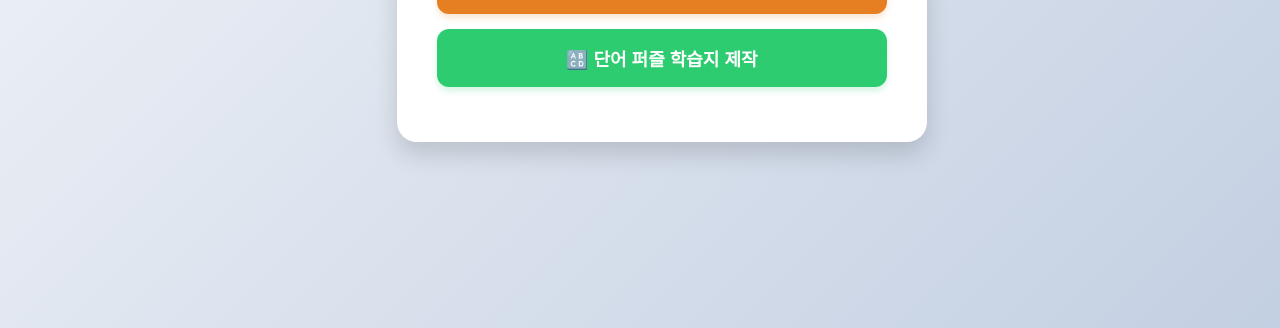
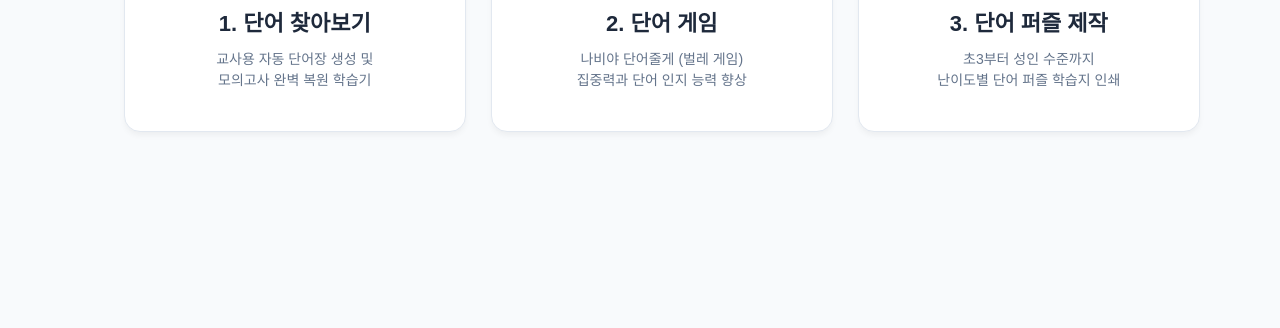
Before and after one commit to hsenglish46/English-Teacher, a plain HTML site: page index.html in a window 1280 px wide. Shown: the part 472-800 px from the top of the page. Drawn offline with Linux system fonts and the light colour scheme.

Commit message:
index.html

```diff
--- a/index.html
+++ b/index.html
@@ -4,74 +4,72 @@ HTML
 <head>
     <meta charset="UTF-8">
     <meta name="viewport" content="width=device-width, initial-scale=1.0">
-    <title>English 클래스 메뉴판</title>
+    <title>English Learning Center</title>
     <style>
         body {
             font-family: 'Malgun Gothic', sans-serif;
-            background: linear-gradient(135deg, #f5f7fa 0%, #c3cfe2 100%);
-            margin: 0;
-            padding: 0;
-            display: flex;
-            justify-content: center;
-            align-items: center;
-            height: 100vh;
+            background-color: #f8fafc;
+            margin: 0; padding: 0;
+            display: flex; justify-content: center; align-items: center;
+            min-height: 100vh;
         }
-        .menu-container {
-            background: white;
-            padding: 40px;
-            border-radius: 20px;
-            box-shadow: 0 12px 24px rgba(0,0,0,0.15);
-            text-align: center;
-            max-width: 450px;
-            width: 90%;
+        .container {
+            width: 90%; max-width: 1100px; padding: 40px 20px; text-align: center;
         }
         h1 {
-            color: #2c3e50;
-            margin-bottom: 10px;
-            font-size: 28px;
+            font-size: 42px; color: #005088; margin-bottom: 10px; font-weight: bold;
         }
-        p {
-            color: #7f8c8d;
-            margin-bottom: 30px;
-            font-size: 16px;
+        .subtitle {
+            font-size: 18px; color: #64748b; margin-bottom: 50px;
         }
-        .btn {
-            display: block;
-            background: #3498db;
-            color: white;
-            padding: 16px;
-            margin: 15px 0;
-            border-radius: 12px;
-            text-decoration: none;
-            font-size: 18px;
-            font-weight: bold;
-            transition: all 0.2s ease;
-            box-shadow: 0 4px 6px rgba(52, 152, 219, 0.2);
+        /* 카드 메뉴 스타일 (기존 2개에서 3개 배치용으로 가로 정렬 설정) */
+        .menu-grid {
+            display: flex; gap: 25px; justify-content: center; flex-wrap: wrap;
         }
-        .btn:hover {
-            background: #2980b9;
-            transform: translateY(-2px);
-            box-shadow: 0 6px 12px rgba(41, 128, 185, 0.3);
+        .menu-card {
+            background: white; border: 1px solid #e2e8f0; border-radius: 16px;
+            padding: 40px 20px; width: 300px; text-align: center; text-decoration: none; color: inherit;
+            box-shadow: 0 4px 6px -1px rgba(0,0,0,0.05); transition: all 0.25s ease;
         }
-        /* 각 버튼별 포인트 색상 */
-        .btn-game { background: #e67e22; box-shadow: 0 4px 6px rgba(230, 126, 34, 0.2); }
-        .btn-game:hover { background: #d35400; box-shadow: 0 6px 12px rgba(211, 84, 0, 0.3); }
-
-        .btn-puzzle { background: #2ecc71; box-shadow: 0 4px 6px rgba(46, 204, 113, 0.2); }
-        .btn-puzzle:hover { background: #27ae60; box-shadow: 0 6px 12px rgba(39, 174, 96, 0.3); }
+        .menu-card:hover {
+            transform: translateY(-8px); box-shadow: 0 20px 25px -5px rgba(0,0,0,0.1); border-color: #cbd5e1;
+        }
+        .icon {
+            font-size: 50px; margin-bottom: 20px; display: block;
+        }
+        .card-title {
+            font-size: 22px; font-weight: bold; color: #1e293b; margin-bottom: 12px;
+        }
+        .card-desc {
+            font-size: 14px; color: #64748b; line-height: 1.5;
+        }
     </style>
 </head>
 <body>
 
-    <div class="menu-container">
-        <h1>🗣️ 오늘도 화이팅~! 영어 학습 센터</h1>
-        <p>오늘 공부할 활동을 선택하세요!</p>
+    <div class="container">
+        <h1>English Learning Center</h1>
+        <div class="subtitle">오늘의 학습 목표를 선택하세요</div>
 
-        <a href="voca.html" class="btn">📝 단어장 & 모의고사 복원</a>
+        <div class="menu-grid">
+            <a href="voca.html" class="menu-card">
+                <span class="icon">📖</span>
+                <div class="card-title">1. 단어 찾아보기</div>
+                <div class="card-desc">교사용 자동 단어장 생성 및<br>모의고사 완벽 복원 학습기</div>
+            </a>
 
-        <a href="bug-game.html" class="btn btn-game">🐛 나비야 단어줄게 게임</a>
+            <a href="bug-game.html" class="menu-card">
+                <span class="icon">🐛</span>
+                <div class="card-title">2. 단어 게임</div>
+                <div class="card-desc">나비야 단어줄게 (벌레 게임)<br>집중력과 단어 인지 능력 향상</div>
+            </a>
 
-        <a href="word-puzzle.html" class="btn btn-puzzle">🔠 단어 퍼즐 학습지 제작</a>
+            <a href="word%20puzzle.html" class="menu-card">
+                <span class="icon">🔠</span>
+                <div class="card-title">3. 단어 퍼즐 제작</div>
+                <div class="card-desc">초3부터 성인 수준까지<br>난이도별 단어 퍼즐 학습지 인쇄</div>
+            </a>
+        </div>
     </div>
 
 </body>
```
